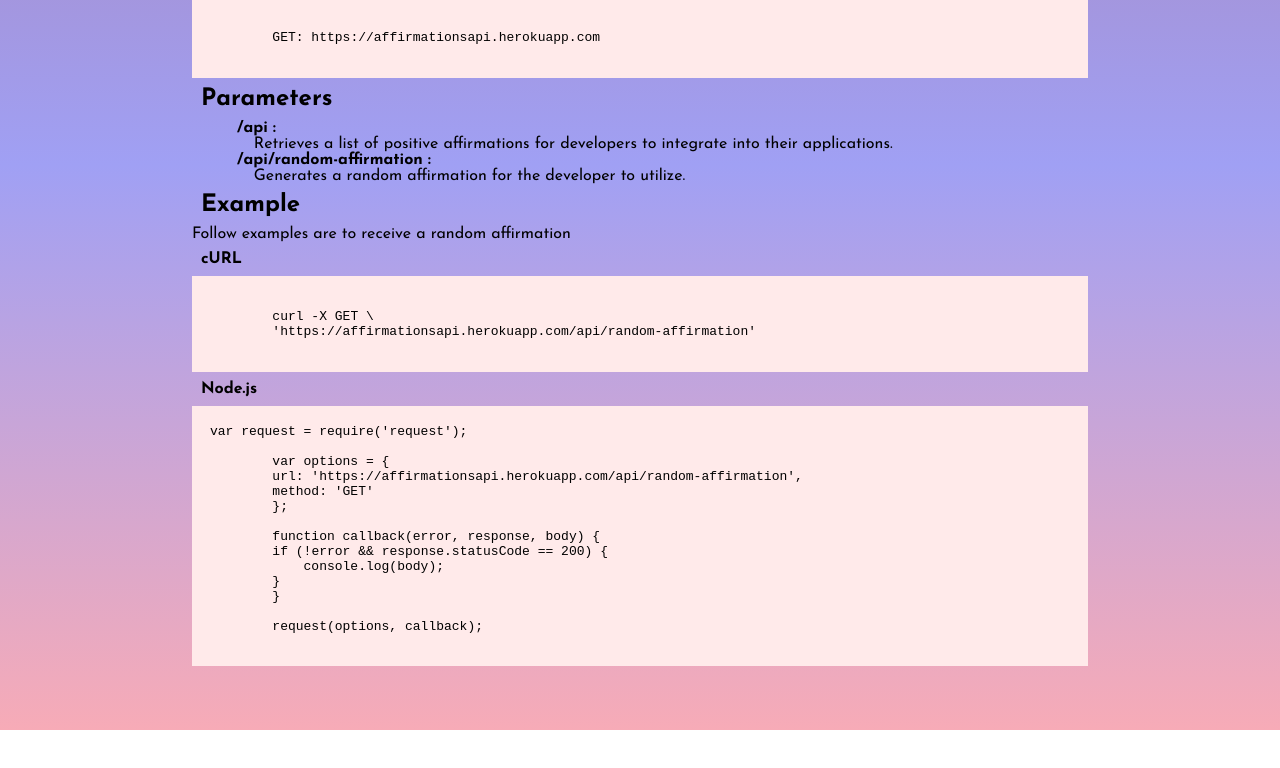
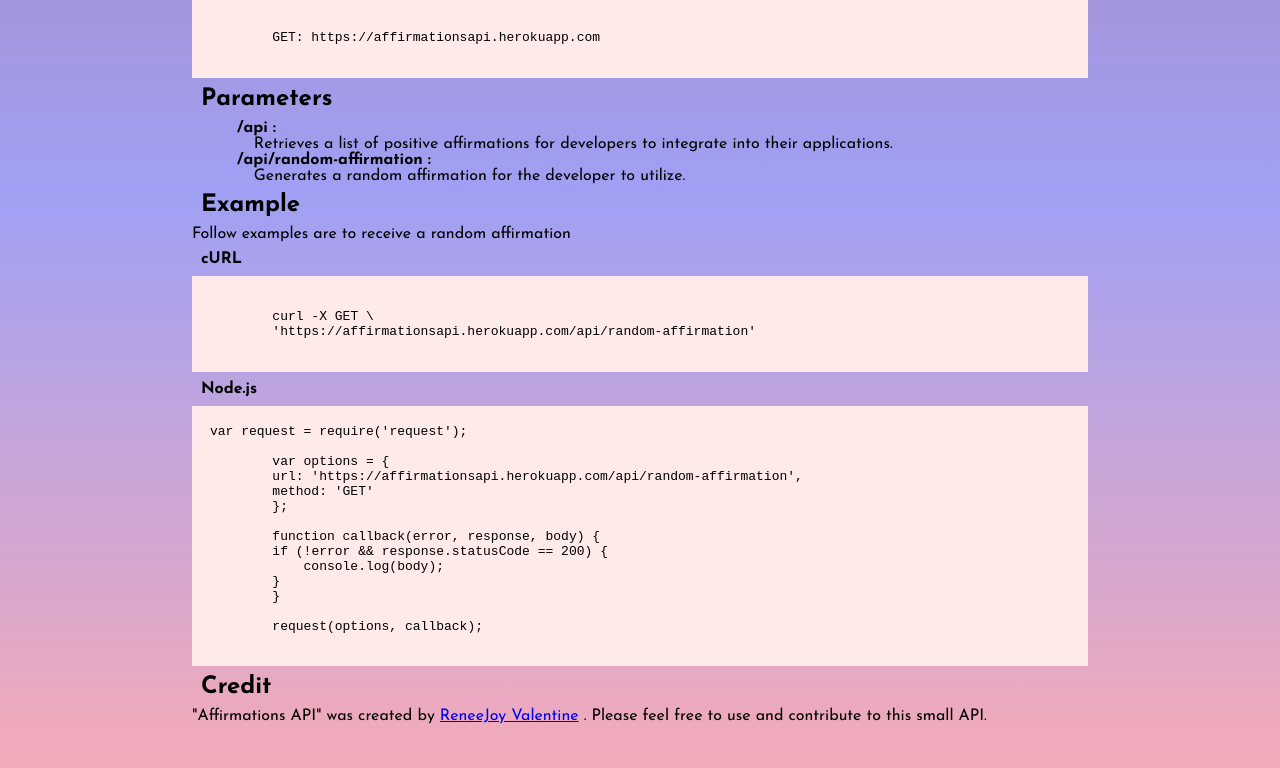
Before and after one commit to renjval12/AffirmationsAPI, a website: page index.html in a window 1280 px wide. Shown: the part 400-1168 px from the top of the page. Before the commit the page ends 1130 px from the top, so only its background shows below. Drawn offline with Linux system fonts and the light colour scheme.

Commit message:
complete index.html

```diff
--- a/index.html
+++ b/index.html
@@ -117,6 +117,8 @@
 
         <span class="nx">request</span><span class="p">(</span><span class="nx">options</span><span class="p">,</span> <span class="nx">callback</span><span class="p">);</span>
         </pre>
+    <h3 class="gap">Credit</h3>
+    <p>"Affirmations API" was created by <a href="https://github.com/renjval12">ReneeJoy Valentine</a> . Please feel free to use and contribute to this small API.</p>
 </body>
 
 </html>
```
